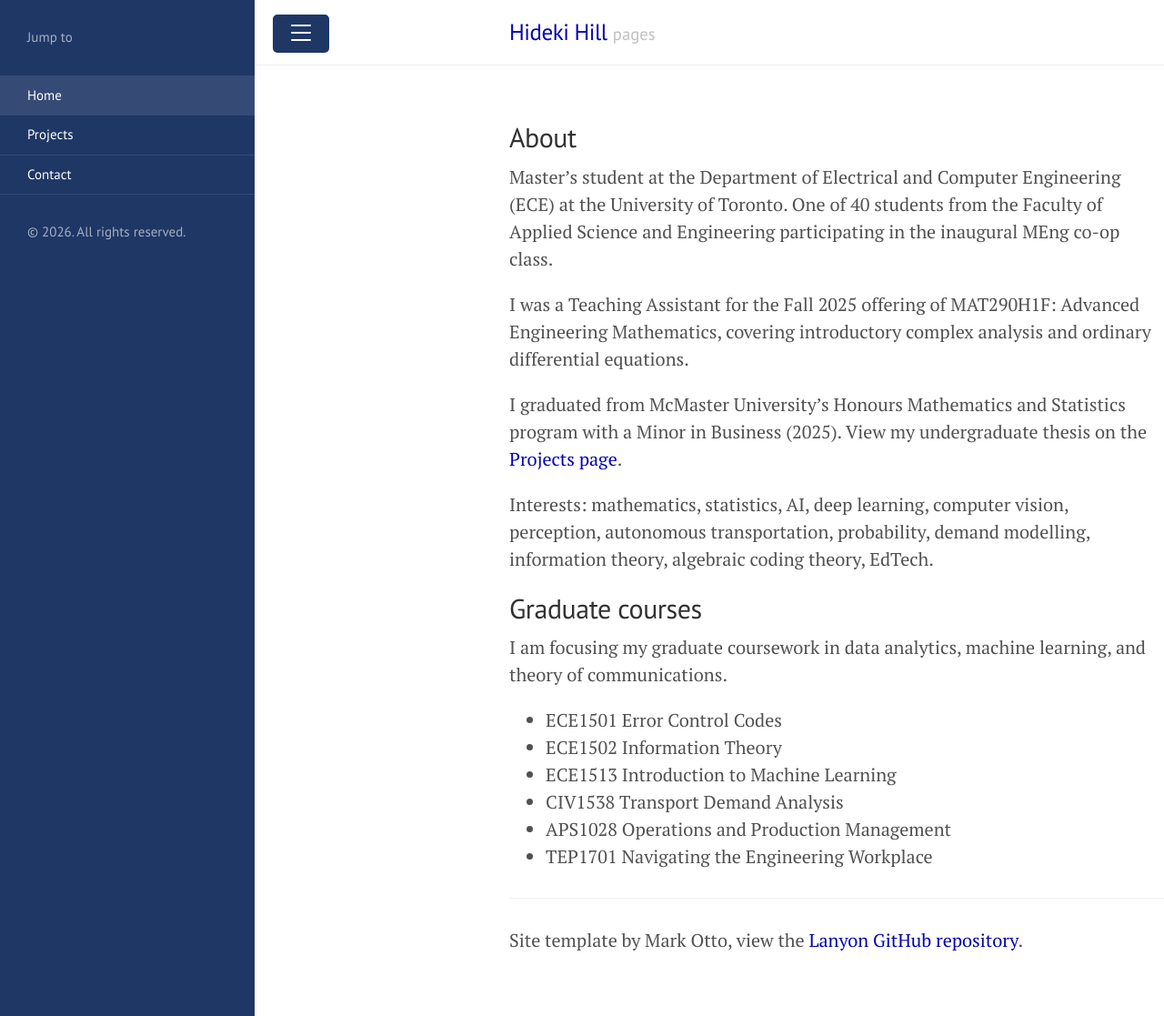
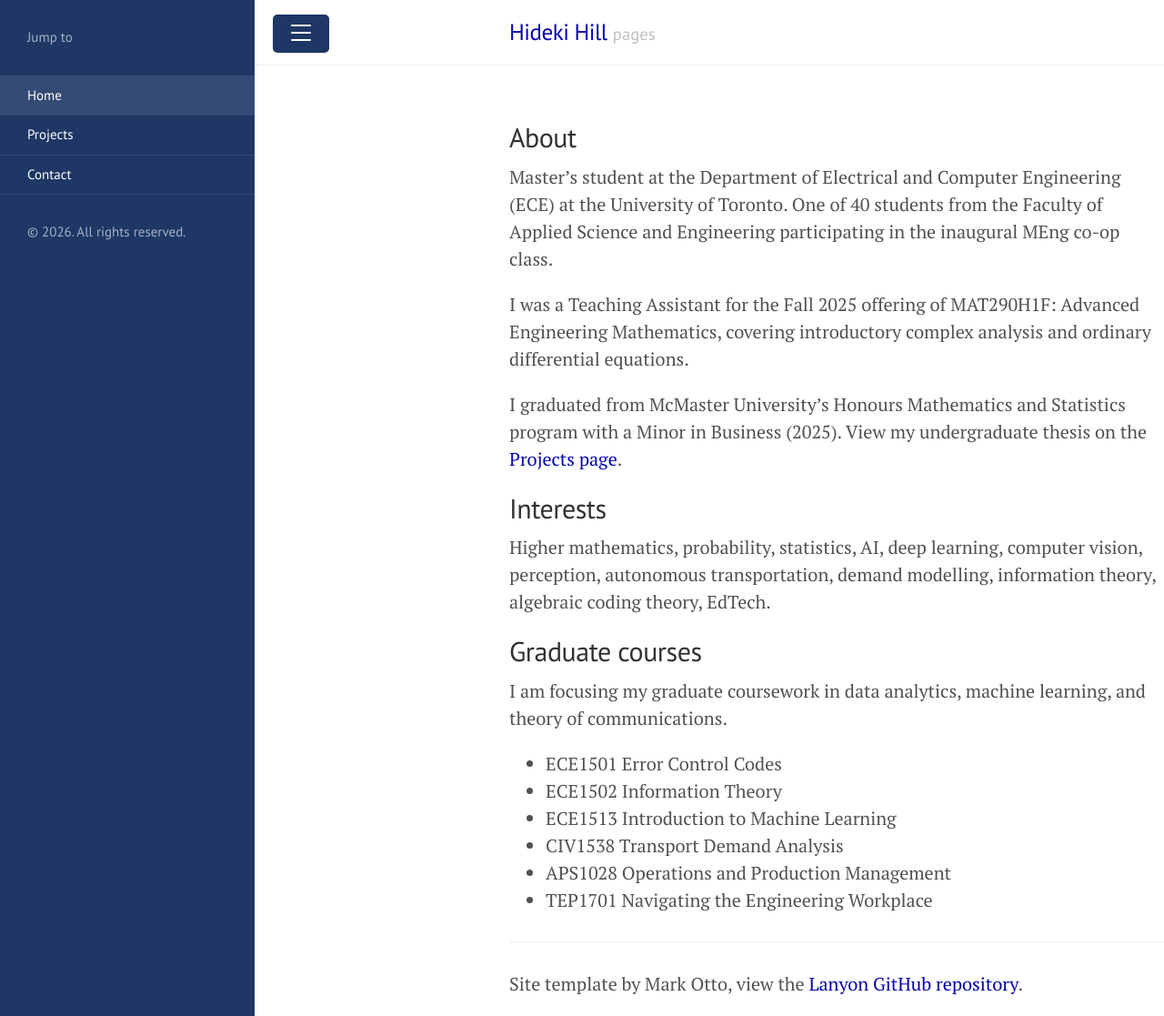
Before and after one commit to hidekihill/hidekihill.github.io, a Jekyll site: the page built from index.md, in a window 1280 px wide and 1117 px high. Shown: the whole window at 91% size. Built offline with Jekyll 4.4.1, drawn with Linux system fonts in a browser that asks for light colours.

Commit message:
Update index.md

```diff
--- a/index.md
+++ b/index.md
@@ -9,7 +9,8 @@
 
 I graduated from McMaster University's Honours Mathematics and Statistics program with a Minor in Business (2025). View my undergraduate thesis on the [Projects page](https://hidekihill.github.io/projects/).
 
-Interests: mathematics, statistics, AI, deep learning, computer vision, perception, autonomous transportation, probability, demand modelling, information theory, algebraic coding theory, EdTech.
+## Interests
+Higher mathematics, probability, statistics, AI, deep learning, computer vision, perception, autonomous transportation, demand modelling, information theory, algebraic coding theory, EdTech.
 
 ## Graduate courses
 I am focusing my graduate coursework in data analytics, machine learning, and theory of communications.
```
